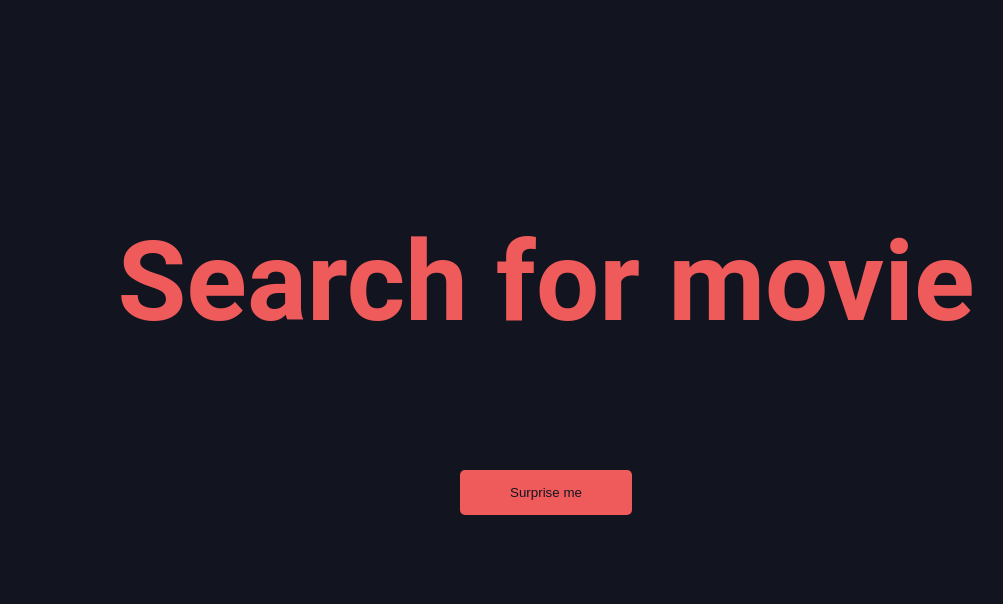
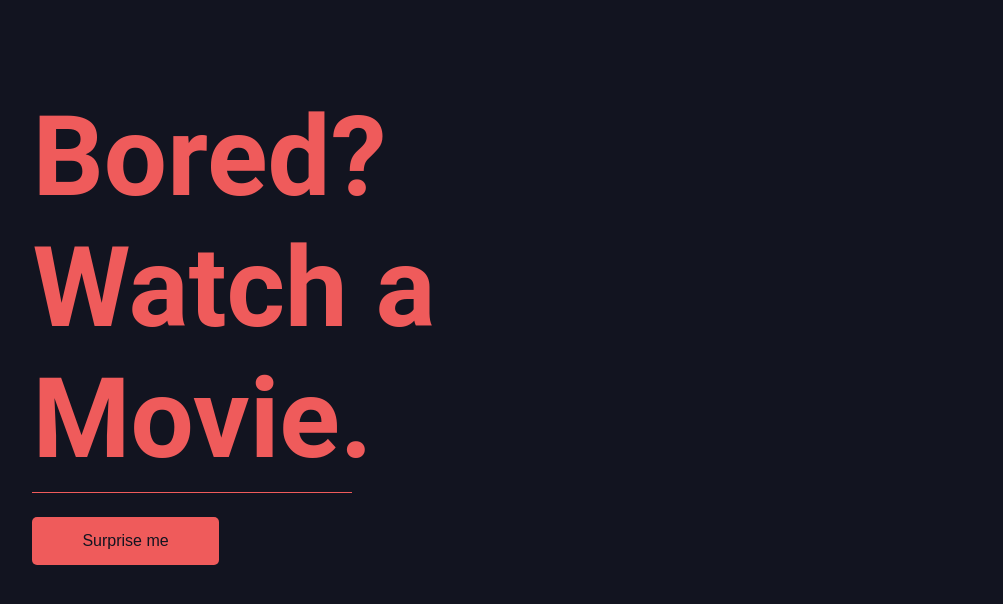
Before and after one commit to Sjos12/moviesearch, an Angular app: page / in a window 1280 px wide. Shown: the top 604 px of the page, without its empty margins (102-1105 px from the left). Built offline with nearby package versions, Linux system fonts and the light colour scheme.

Commit message:
Some styling.

```diff
--- a/src/app/app.component.html
+++ b/src/app/app.component.html
@@ -1,12 +1,13 @@
-<div class="main">
-    <h1>Search for movie</h1>
-    <form>
+<div class="container">
+   <div class="main">
+      <h1>Bored? <br> Watch a Movie.</h1>
+      <hr>
+      <button type="button" (click)="onSubmit()">Surprise me</button>
 
-        <button type="button" (click)="onSubmit()">Surprise me</button>
-     </form>
-     <div class="filmcontainer" *ngIf="movieObj != null">
-        <h2>{{ movieObj.Title }}</h2>
-        <p>{{movieObj.Plot }}</p>
-        <img src="{{ movieObj.Poster }}" alt="movieposter">
-     </div>
+         <div class="filmcontainer main" *ngIf="movieObj != null">
+         <h2>{{ movieObj.Title }}</h2>
+         <p>{{movieObj.Plot }}</p>
+         <img src="{{ movieObj.Poster }}" alt="movieposter">
+      </div>
+   </div>
 </div>
--- a/src/assets/sass/_general.scss
+++ b/src/assets/sass/_general.scss
@@ -2,12 +2,25 @@ body {
     background-color: #121420;
 }
 
+.container {
+    padding-right: 10%;
+    padding-left: 10%;
+}
+
+hr {
+    background-color: #EF5B5B;
+    height: 1px;
+    width: 50%;
+    margin-left: 0;
+    border: 0;
+}
 .main {
-    width: 100vw;
+    width: 50vw;
     height: 80vh;
+    margin: 0;
     display: flex;
     justify-content: center;
-    align-items: center;
+    align-items: start;
     flex-direction: column;
 }
 
@@ -16,6 +29,7 @@ h1 {
     font-family: roboto;
     font-weight: bold;
     font-size: 7rem;
+    margin: 0;
 }
 
 input {
@@ -27,7 +41,7 @@ input {
 }
 
 button {
-    margin-top: 3rem;
+    margin-top: 1rem;
     border: 0;
     border-radius: 5px;
     padding-left: 50px;
@@ -35,6 +49,7 @@ button {
     padding-top: 15px;
     padding-bottom: 15px;
     background-color: #EF5B5B;
+    font-size: 1rem;
     color: #121420;
 }
 
@@ -43,6 +58,9 @@ body {
 }
 
 .filmcontainer {
+    height: 100vh;
+    width: 100%;
+    background-color: aliceblue;
     h2 {
         font-weight: thin;
     }
--- a/src/assets/styles/main.css
+++ b/src/assets/styles/main.css
@@ -2,12 +2,26 @@ body {
   background-color: #121420;
 }
 
+.container {
+  padding-right: 10%;
+  padding-left: 10%;
+}
+
+hr {
+  background-color: #EF5B5B;
+  height: 1px;
+  width: 50%;
+  margin-left: 0;
+  border: 0;
+}
+
 .main {
-  width: 100vw;
+  width: 50vw;
   height: 80vh;
+  margin: 0;
   display: flex;
   justify-content: center;
-  align-items: center;
+  align-items: start;
   flex-direction: column;
 }
 
@@ -16,6 +30,7 @@ h1 {
   font-family: roboto;
   font-weight: bold;
   font-size: 7rem;
+  margin: 0;
 }
 
 input {
@@ -27,7 +42,7 @@ input {
 }
 
 button {
-  margin-top: 3rem;
+  margin-top: 1rem;
   border: 0;
   border-radius: 5px;
   padding-left: 50px;
@@ -35,6 +50,7 @@ button {
   padding-top: 15px;
   padding-bottom: 15px;
   background-color: #EF5B5B;
+  font-size: 1rem;
   color: #121420;
 }
 
@@ -43,6 +59,9 @@ body {
 }
 
 .filmcontainer {
+  height: 100vh;
+  width: 100%;
+  background-color: aliceblue;
   text-align: center;
   font-family: -apple-system, BlinkMacSystemFont, "Segoe UI", Roboto, Oxygen, Ubuntu, Cantarell, "Open Sans", "Helvetica Neue", sans-serif;
 }
```
Also changed, not shown: 1 other file (tests, documents, lock files or other folders).
